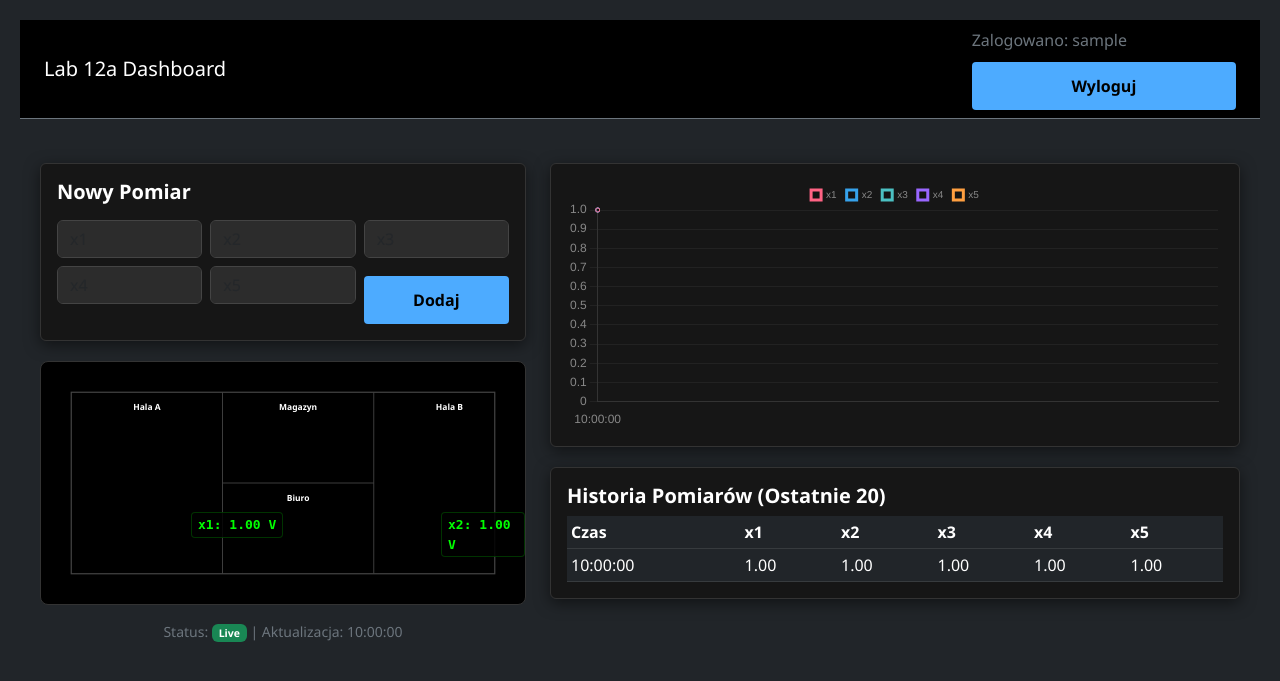
After one commit to dompsz/Technologie_multimedialne, a PHP site: page /lab12a/dashboard.php in a window 1280 px wide. The commit adds this page. Shown: the top 681 px of the page. Run offline with PHP 8.4, Linux system fonts and the light colour scheme; the visitor is signed in with stand-in values (Sample User, id 1); tables that the repository leaves empty hold one stand-in row (values such as "Sample post").

Commit message:
dark mode

```diff
--- /dev/null
+++ b/lab12a/dashboard.php
@@ -0,0 +1,194 @@
+<?php
+session_start();
+if(!isset($_SESSION['lab12a_user_id'])) {
+    header("Location: index.php");
+    exit();
+}
+?>
+<!DOCTYPE html>
+<html lang="pl">
+<head>
+    <meta charset="UTF-8">
+    <meta name="viewport" content="width=device-width, initial-scale=1.0">
+    <title>Lab 12a - Unified SCADA Dashboard</title>
+    <link href="https://cdn.jsdelivr.net/npm/bootstrap@5.3.0/dist/css/bootstrap.min.css" rel="stylesheet">
+    <script src="https://cdn.jsdelivr.net/npm/chart.js"></script>
+    <link rel="stylesheet" href="../style.css">
+    <style>
+        .dashboard-container { padding: 20px; }
+        .card { margin-bottom: 20px; border: 1px solid var(--border-color); box-shadow: 0 4px 15px rgba(0,0,0,0.5); }
+        .scada-viz { position: relative; background: #000; border: 1px solid var(--border-color); border-radius: 8px; overflow: hidden; }
+        .sensor-tag {
+            position: absolute;
+            background: rgba(0, 0, 0, 0.85);
+            color: #0f0;
+            padding: 2px 6px;
+            border-radius: 4px;
+            font-family: monospace;
+            font-weight: bold;
+            font-size: 13px;
+            border: 1px solid #0f03;
+        }
+        #scada-svg { width: 100%; height: auto; display: block; }
+        .table-scroll { max-height: 400px; overflow-y: auto; }
+        .form-control { background-color: #2c2c2c; border-color: #444; color: #fff; }
+        .form-control:focus { background-color: #333; color: #fff; border-color: var(--accent-color); box-shadow: none; }
+    </style>
+</head>
+<body class="bg-dark text-light">
+
+<nav class="navbar navbar-dark bg-black mb-4 px-4 border-bottom border-secondary">
+    <a class="navbar-brand" href="index.php">Lab 12a Dashboard</a>
+    <div>
+        <span class="text-secondary me-3">Zalogowano: <?php echo $_SESSION['lab12a_username']; ?></span>
+        <a href="logout.php" class="btn btn-outline-danger btn-sm">Wyloguj</a>
+    </div>
+</nav>
+
+<div class="container-fluid dashboard-container">
+    <div class="row">
+        <!-- Lewa kolumna: Formularz i SCADA -->
+        <div class="col-lg-5">
+            <!-- Formularz dodawania -->
+            <div class="card p-3">
+                <h5 class="card-title mb-3">Nowy Pomiar</h5>
+                <form id="measure-form" class="row g-2">
+                    <div class="col-4"><input type="number" step="0.1" name="x1" class="form-control" placeholder="x1" required></div>
+                    <div class="col-4"><input type="number" step="0.1" name="x2" class="form-control" placeholder="x2" required></div>
+                    <div class="col-4"><input type="number" step="0.1" name="x3" class="form-control" placeholder="x3" required></div>
+                    <div class="col-4"><input type="number" step="0.1" name="x4" class="form-control" placeholder="x4" required></div>
+                    <div class="col-4"><input type="number" step="0.1" name="x5" class="form-control" placeholder="x5" required></div>
+                    <div class="col-4"><button type="submit" class="btn btn-primary w-100">Dodaj</button></div>
+                </form>
+                <div id="form-msg" class="mt-2 small" style="display:none"></div>
+            </div>
+
+            <!-- Wizualizacja SCADA -->
+            <div class="scada-viz mb-3">
+                <svg id="scada-svg" viewBox="0 0 800 400" xmlns="http://www.w3.org/2000/svg">
+                    <rect x="50" y="50" width="700" height="300" fill="none" stroke="#444" stroke-width="2" />
+                    <line x1="300" y1="50" x2="300" y2="350" stroke="#444" stroke-width="1.5" />
+                    <line x1="550" y1="50" x2="550" y2="350" stroke="#444" stroke-width="1.5" />
+                    <line x1="300" y1="200" x2="550" y2="200" stroke="#444" stroke-width="1.5" />
+                    <text x="175" y="80" text-anchor="middle" fill="#FFFFFF" font-size="14" font-weight="bold">Hala A</text>
+                    <text x="425" y="80" text-anchor="middle" fill="#FFFFFF" font-size="14" font-weight="bold">Magazyn</text>
+                    <text x="425" y="230" text-anchor="middle" fill="#FFFFFF" font-size="14" font-weight="bold">Biuro</text>
+                    <text x="675" y="80" text-anchor="middle" fill="#FFFFFF" font-size="14" font-weight="bold">Hala B</text>
+                </svg>
+                <div id="s-x1" class="sensor-tag" style="top: 150px; left: 150px;">x1: --</div>
+                <div id="s-x2" class="sensor-tag" style="top: 150px; left: 400px;">x2: --</div>
+                <div id="s-x3" class="sensor-tag" style="top: 280px; left: 400px;">x3: --</div>
+                <div id="s-x4" class="sensor-tag" style="top: 150px; left: 650px;">x4: --</div>
+                <div id="s-x5" class="sensor-tag" style="top: 320px; left: 150px;">x5: --</div>
+            </div>
+            <div class="text-center small text-secondary">Status: <span id="status-live" class="badge bg-success">Live</span> | Aktualizacja: <span id="last-time">--</span></div>
+        </div>
+
+        <!-- Prawa kolumna: Wykres i Tabela -->
+        <div class="col-lg-7">
+            <!-- Wykres -->
+            <div class="card p-3">
+                <div style="height: 250px;"><canvas id="chart-live"></canvas></div>
+            </div>
+
+            <!-- Tabela -->
+            <div class="card p-3">
+                <h5 class="card-title">Historia Pomiarów (Ostatnie 20)</h5>
+                <div class="table-scroll">
+                    <table class="table table-dark table-sm table-hover mb-0">
+                        <thead class="sticky-top bg-black">
+                            <tr>
+                                <th>Czas</th><th>x1</th><th>x2</th><th>x3</th><th>x4</th><th>x5</th>
+                            </tr>
+                        </thead>
+                        <tbody id="table-body">
+                            <!-- Dane ładowane przez JS -->
+                        </tbody>
+                    </table>
+                </div>
+            </div>
+        </div>
+    </div>
+</div>
+
+<script>
+// Konfiguracja Chart.js
+Chart.defaults.color = '#888';
+Chart.defaults.borderColor = '#333';
+const ctx = document.getElementById('chart-live').getContext('2d');
+const liveChart = new Chart(ctx, {
+    type: 'line',
+    data: {
+        labels: [],
+        datasets: [
+            { label: 'x1', data: [], borderColor: '#ff6384', tension: 0.1, radius: 2 },
+            { label: 'x2', data: [], borderColor: '#36a2eb', tension: 0.1, radius: 2 },
+            { label: 'x3', data: [], borderColor: '#4bc0c2', tension: 0.1, radius: 2 },
+            { label: 'x4', data: [], borderColor: '#9966ff', tension: 0.1, radius: 2 },
+            { label: 'x5', data: [], borderColor: '#ff9f40', tension: 0.1, radius: 2 }
+        ]
+    },
+    options: {
+        responsive: true,
+        maintainAspectRatio: false,
+        plugins: { legend: { position: 'top', labels: { boxWidth: 10, font: { size: 10 } } } },
+        scales: { y: { beginAtZero: true, grid: { color: '#222' } }, x: { grid: { display: false } } }
+    }
+});
+
+function refreshData() {
+    fetch('get_history.php')
+        .then(res => res.json())
+        .then(data => {
+            if (!data.length) return;
+
+            // Aktualizacja wizualizacji SCADA (ostatni rekord)
+            const latest = data[data.length - 1];
+            ['x1','x2','x3','x4','x5'].forEach(x => {
+                document.getElementById('s-'+x).innerText = x + ': ' + parseFloat(latest[x]).toFixed(2) + ' V';
+            });
+            document.getElementById('last-time').innerText = latest.datetime.split(' ')[1];
+
+            // Aktualizacja Wykresu
+            liveChart.data.labels = data.map(d => d.datetime.split(' ')[1]);
+            ['x1','x2','x3','x4','x5'].forEach((x, i) => {
+                liveChart.data.datasets[i].data = data.map(d => d[x]);
+            });
+            liveChart.update('none');
+
+            // Aktualizacja Tabeli
+            const rows = data.slice().reverse().map(d => `
+                <tr>
+                    <td>${d.datetime.split(' ')[1]}</td>
+                    <td>${parseFloat(d.x1).toFixed(2)}</td>
+                    <td>${parseFloat(d.x2).toFixed(2)}</td>
+                    <td>${parseFloat(d.x3).toFixed(2)}</td>
+                    <td>${parseFloat(d.x4).toFixed(2)}</td>
+                    <td>${parseFloat(d.x5).toFixed(2)}</td>
+                </tr>
+            `).join('');
+            document.getElementById('table-body').innerHTML = rows;
+        });
+}
+
+// Obsługa formularza AJAX
+document.getElementById('measure-form').onsubmit = function(e) {
+    e.preventDefault();
+    const formData = new FormData(this);
+    fetch('add.php', { method: 'POST', body: formData })
+        .then(() => {
+            this.reset();
+            const msg = document.getElementById('form-msg');
+            msg.innerText = "Dodano pomiar!";
+            msg.className = "mt-2 small text-success";
+            msg.style.display = "block";
+            setTimeout(() => msg.style.display = "none", 2000);
+            refreshData(); // Natychmiastowe odświeżenie
+        });
+};
+
+setInterval(refreshData, 3000);
+refreshData();
+</script>
+</body>
+</html>
--- /dev/null
+++ b/lab12a/get_history.php
@@ -0,0 +1,17 @@
+<?php
+require_once 'db_config.php';
+session_start();
+if(!isset($_SESSION['lab12a_user_id'])) {
+    header('HTTP/1.1 403 Forbidden');
+    exit();
+}
+header('Content-Type: application/json');
+
+try {
+    $stmt = $conn->query("SELECT * FROM pomiary ORDER BY datetime DESC LIMIT 20");
+    $data = $stmt->fetchAll();
+    echo json_encode(array_reverse($data)); // Odwracamy dla wykresu (chronologicznie)
+} catch(PDOException $e) {
+    echo json_encode(['error' => $e->getMessage()]);
+}
+?>
--- a/lab2/index.php
+++ b/lab2/index.php
@@ -8,7 +8,7 @@ session_start();
     <title>Laboratorium 2 - Multimedia</title>
     <link rel="stylesheet" href="../style.css">
     <style>
-        .hero { text-align: center; padding: 50px 20px; background: #fff; border-radius: 8px; margin-top: 20px; }
+        .hero { text-align: center; padding: 50px 20px; border-radius: 8px; margin-top: 20px; }
         .actions { margin-top: 30px; display: flex; justify-content: center; gap: 15px; }
     </style>
 </head>
--- a/lab3/index.php
+++ b/lab3/index.php
@@ -8,7 +8,7 @@ session_start();
     <title>Laboratorium 3 - Efekty Wizualne</title>
     <link rel="stylesheet" href="../style.css">
     <style>
-        .hero { text-align: center; padding: 50px 20px; background: #fff; border-radius: 8px; margin-top: 20px; }
+        .hero { text-align: center; padding: 50px 20px; border-radius: 8px; margin-top: 20px; }
         .actions { margin-top: 30px; display: flex; justify-content: center; gap: 15px; }
     </style>
 </head>
--- a/style.css
+++ b/style.css
@@ -1,88 +1,150 @@
+:root {
+    --bg-color: #0a0a0a;
+    --card-bg: #161616;
+    --text-primary: #ffffff;
+    --text-secondary: #cccccc;
+    --accent-color: #4dabff;
+    --accent-hover: #70bcff;
+    --border-color: #333333;
+    --error-bg: #441111;
+    --error-text: #ff9999;
+    --success-bg: #113311;
+    --success-text: #99ff99;
+}
+
 body {
     font-family: 'Segoe UI', Tahoma, Geneva, Verdana, sans-serif;
-    background-color: #f4f7f6;
+    background-color: var(--bg-color);
+    color: var(--text-primary);
     margin: 0;
     padding: 20px;
 }
+
 .auth-container {
     max-width: 400px;
     margin: 50px auto;
-    background: #fff;
+    background: var(--card-bg);
     padding: 30px;
     border-radius: 8px;
-    box-shadow: 0 4px 10px rgba(0,0,0,0.1);
+    box-shadow: 0 4px 20px rgba(0,0,0,0.8);
+    border: 1px solid var(--border-color);
 }
+
 .auth-container h2 {
     text-align: center;
-    color: #333;
+    color: var(--text-primary);
     margin-bottom: 25px;
+    font-weight: bold;
 }
+
 .form-group {
     margin-bottom: 15px;
 }
+
 .form-group label {
     display: block;
     margin-bottom: 5px;
-    color: #555;
+    color: var(--text-primary);
+    font-weight: 500;
 }
+
 .form-group input {
     width: 100%;
-    padding: 10px;
+    padding: 12px;
     box-sizing: border-box;
-    border: 1px solid #ddd;
+    background-color: #222;
+    border: 1px solid var(--border-color);
     border-radius: 4px;
+    color: #fff;
+    font-size: 16px;
 }
+
+.form-group input:focus {
+    outline: none;
+    border-color: var(--accent-color);
+    background-color: #2a2a2a;
+}
+
 .btn {
     width: 100%;
-    padding: 10px;
+    padding: 12px;
     border: none;
     border-radius: 4px;
-    background-color: #007bff;
-    color: white;
+    background-color: var(--accent-color);
+    color: #000;
     font-size: 16px;
+    font-weight: bold;
     cursor: pointer;
     margin-top: 10px;
+    transition: all 0.2s;
 }
+
 .btn:hover {
-    background-color: #0056b3;
+    background-color: var(--accent-hover);
+    transform: translateY(-1px);
 }
+
 .auth-link {
     text-align: center;
     margin-top: 15px;
     font-size: 14px;
+    color: var(--text-secondary);
 }
+
 .auth-link a {
-    color: #007bff;
-    text-decoration: none;
+    color: var(--accent-color);
+    text-decoration: underline;
 }
+
 .error {
-    color: #d9534f;
-    background: #f2dede;
-    padding: 10px;
+    color: var(--error-text);
+    background: var(--error-bg);
+    padding: 12px;
     border-radius: 4px;
     margin-bottom: 15px;
     text-align: center;
-    font-size: 14px;
+    border: 1px solid var(--error-text);
 }
+
 .success {
-    color: #3c763d;
-    background: #dff0d8;
-    padding: 10px;
+    color: var(--success-text);
+    background: var(--success-bg);
+    padding: 12px;
     border-radius: 4px;
     margin-bottom: 15px;
     text-align: center;
-    font-size: 14px;
+    border: 1px solid var(--success-text);
 }
+
 .nav-back {
     margin-bottom: 20px;
 }
+
 .nav-back a {
     text-decoration: none;
-    color: #666;
+    color: var(--text-primary);
+    font-weight: bold;
     display: flex;
     align-items: center;
-    gap: 5px;
+    gap: 8px;
 }
+
 .nav-back a:hover {
-    color: #000;
+    color: var(--accent-color);
 }
+
+/* Common utility classes for High Contrast Dark Mode */
+.card, .hero, .tile {
+    background-color: var(--card-bg) !important;
+    color: var(--text-primary) !important;
+    border: 1px solid var(--border-color) !important;
+}
+
+h1, h2, h3, h4, h5, h6 {
+    color: var(--text-primary) !important;
+    font-weight: bold !important;
+}
+
+p {
+    color: var(--text-secondary) !important;
+}
```
Also changed, not shown: index.php (+5 -14 lines), lab1/index.php (+4 -8 lines), lab12a/formularz.php (+15 -4 lines), lab12a/index.php (+18 -38 lines), lab12a/scada.php (+27 -24 lines), lab12a/tabela.php (+15 -6 lines), lab12a/wykres.php (+19 -6 lines).
